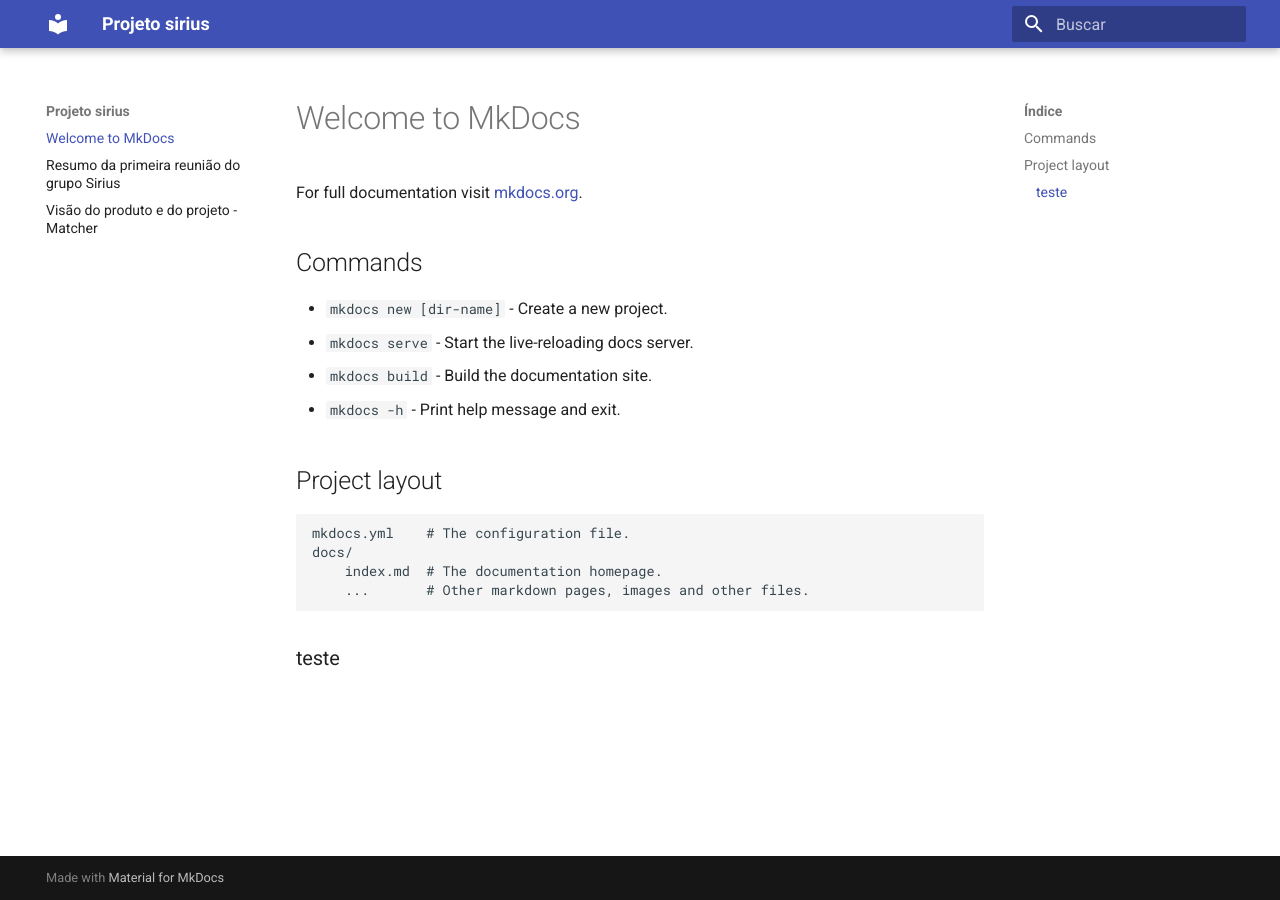
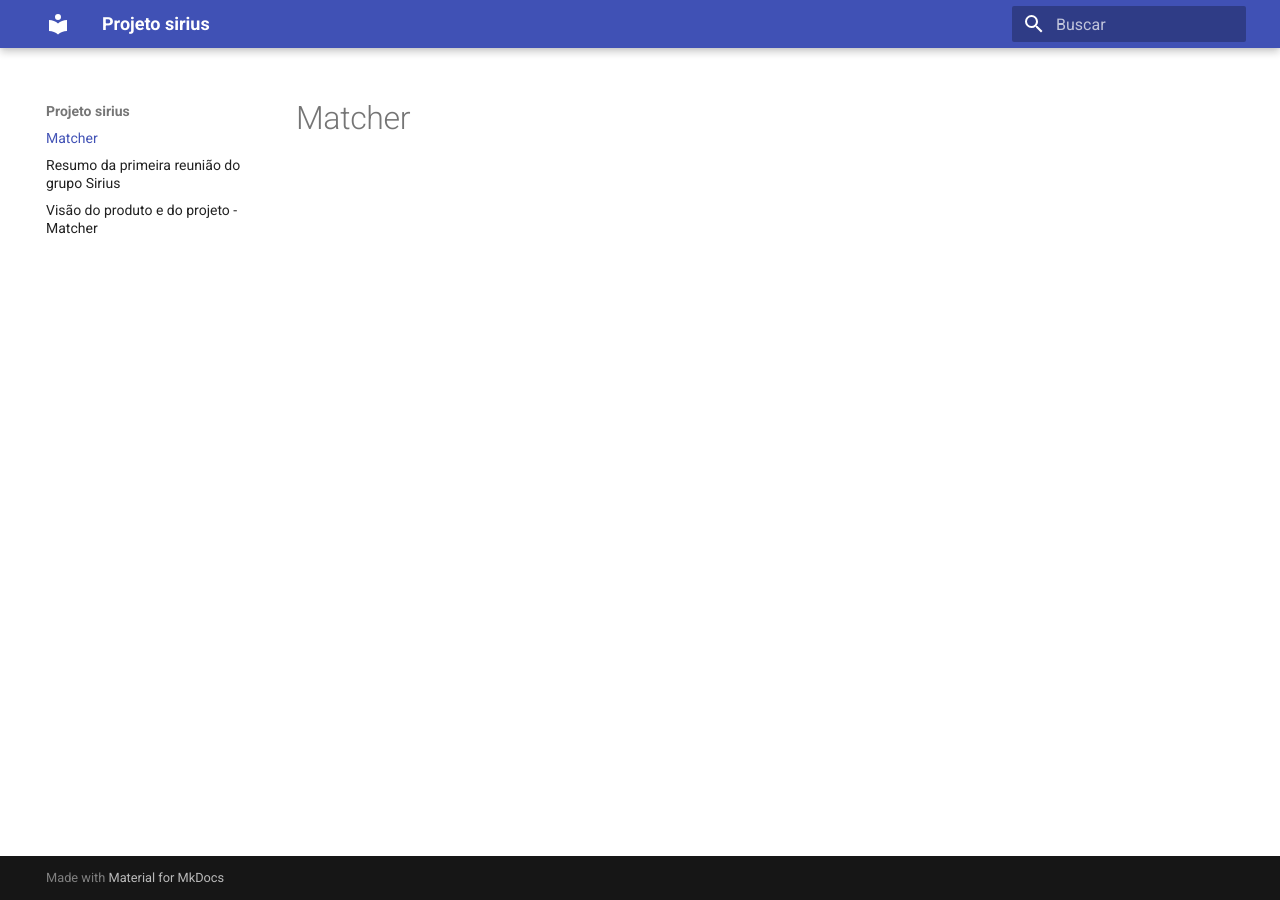
Before and after one commit to FGA0138-MDS-Ajax/2023-2-SIRIUS, an MkDocs documentation site: the page built from docs/index.md, in a window 1280 px wide. Built offline with MkDocs 1.6.1 and Material for MkDocs 9.7.7, drawn with Linux system fonts in a browser that asks for light colours.

Commit message:
Remoção de testes

```diff
--- a/docs/index.md
+++ b/docs/index.md
@@ -1,21 +1 @@
-# Welcome to MkDocs
-
-For full documentation visit [mkdocs.org](https://www.mkdocs.org).
-
-## Commands
-
-* `mkdocs new [dir-name]` - Create a new project.
-* `mkdocs serve` - Start the live-reloading docs server.
-* `mkdocs build` - Build the documentation site.
-* `mkdocs -h` - Print help message and exit.
-
-## Project layout
-
-    mkdocs.yml    # The configuration file.
-    docs/
-        index.md  # The documentation homepage.
-        ...       # Other markdown pages, images and other files.
-
-
-
-### teste
+# Matcher
```
Also changed, not shown: README.md (+0 -2 lines).
